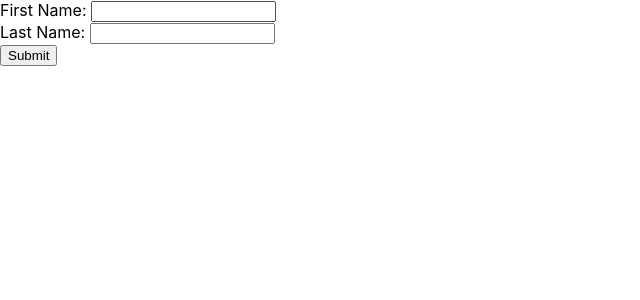
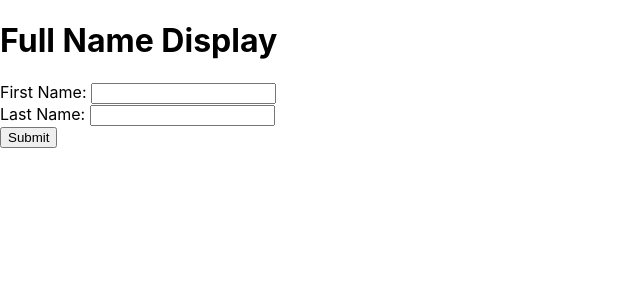
Before and after one commit to Kakashi9910/countriesFlag, a React (Create React App) app: page / in a window 1280 px wide. Shown: the top 300 px of the page, without its empty margins (0-640 px from the left). Built offline with nearby package versions, Linux system fonts and the light colour scheme.

Commit message:
display second commit

```diff
--- a/src/components/StopWatch.jsx
+++ b/src/components/StopWatch.jsx
@@ -20,6 +20,7 @@ const DisplayName=()=>{
     }
     return (
    <form onSubmit={(event)=>handleSubmit(event)}>
+    <h1>Full Name Display</h1>
     <div>
     <label htmlFor="firstName">First Name: </label>
     <input required type="text" id="firstName" value={firstName} onChange={handleChange}/>
```
